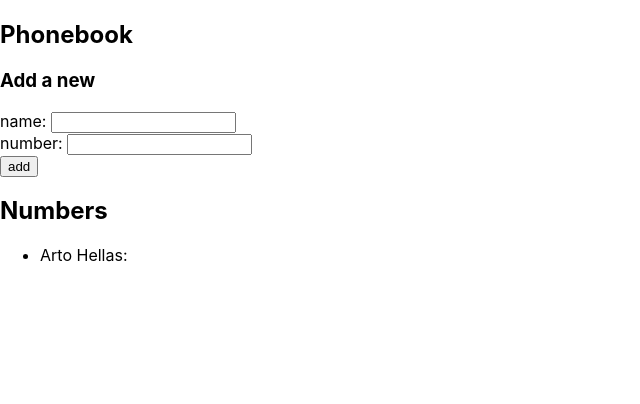
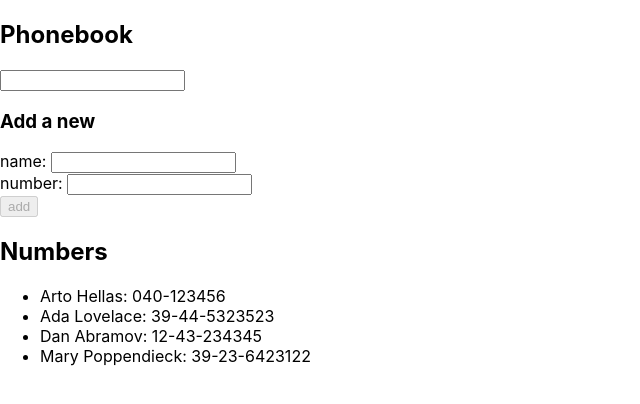
Before and after one commit to RIR/Full-Stack-Open-2019, a React (Create React App) app in the folder osa2/puhelinluettelo/: page / in a window 1280 px wide. Shown: the top 404 px of the page, without its empty margins (0-640 px from the left). Built offline with nearby package versions, Linux system fonts and the light colour scheme.

Commit message:
2.9 done

```diff
--- a/osa2/puhelinluettelo/src/App.js
+++ b/osa2/puhelinluettelo/src/App.js
@@ -1,9 +1,14 @@
 import React, { useState } from 'react';
-import Persons from './components/Persons';
-import PersonForm from './components/PersonForm';
+import { Persons, PersonForm, Filter } from './components';
 
 const App = () => {
-  const [persons, setPersons] = useState([{ name: 'Arto Hellas' }]);
+  const [persons, setPersons] = useState([
+    { name: 'Arto Hellas', number: '040-123456' },
+    { name: 'Ada Lovelace', number: '39-44-5323523' },
+    { name: 'Dan Abramov', number: '12-43-234345' },
+    { name: 'Mary Poppendieck', number: '39-23-6423122' }
+  ]);
+  const [filter, setFilter] = useState('');
   const [newName, setNewName] = useState('');
   const [newNumber, setNewNumber] = useState('');
 
@@ -21,13 +26,17 @@ const App = () => {
     alreadyAdded(person) ? window.alert(`${person.name} is already added to phonebook`) : add(person);
   };
 
+  const handleFilterChange = event => setFilter(event.target.value);
   const handleNameChange = event => setNewName(event.target.value);
   const handleNumberChange = event => setNewNumber(event.target.value);
+
+  // Maybe "startsWith" would be more appropriate, but assignment example 2.9* seems to use something like this
+  const filteredPersons = persons.filter(person => person.name.toLowerCase().includes(filter.toLowerCase()));
 
   return (
     <div>
       <h2>Phonebook</h2>
-      {/* Todo: filter */}
+      <Filter value={filter} onChange={handleFilterChange} />
       <h3>Add a new</h3>
       <PersonForm
         onNameChange={handleNameChange}
@@ -37,7 +46,7 @@ const App = () => {
         onSubmit={addPerson}
       />
       <h2>Numbers</h2>
-      <Persons persons={persons} />
+      <Persons persons={filteredPersons} />
     </div>
   );
 };
--- /dev/null
+++ b/osa2/puhelinluettelo/src/components/Filter.js
@@ -0,0 +1,11 @@
+import React from 'react';
+
+const Filter = ({ value, onChange }) => {
+  return (
+    <div>
+      <input value={value} onChange={onChange} />
+    </div>
+  );
+};
+
+export default Filter;
--- a/osa2/puhelinluettelo/src/components/PersonForm.js
+++ b/osa2/puhelinluettelo/src/components/PersonForm.js
@@ -1,6 +1,13 @@
 import React from 'react';
 
 const PersonForm = ({ onNameChange, nameValue, onNumberChange, numberValue, onSubmit }) => {
+  /*
+  This was not in assignment, but I thought it's reasonable to expect not empty input values.
+  Optional approach woul've been to use the alert in here as well.
+  */
+
+  const invalidInput = nameValue.length < 1 || numberValue < 1;
+
   return (
     <form onSubmit={onSubmit}>
       <div>
@@ -10,7 +17,9 @@ const PersonForm = ({ onNameChange, nameValue, onNumberChange, numberValue, onSu
         number: <input value={numberValue} onChange={onNumberChange} />
       </div>
       <div>
-        <button type="submit">add</button>
+        <button type="submit" disabled={invalidInput}>
+          add
+        </button>
       </div>
     </form>
   );
--- /dev/null
+++ b/osa2/puhelinluettelo/src/components/index.js
@@ -0,0 +1,4 @@
+export { default as Filter } from './Filter';
+export { default as Person } from './Person';
+export { default as Persons } from './Persons';
+export { default as PersonForm } from './PersonForm';
```
